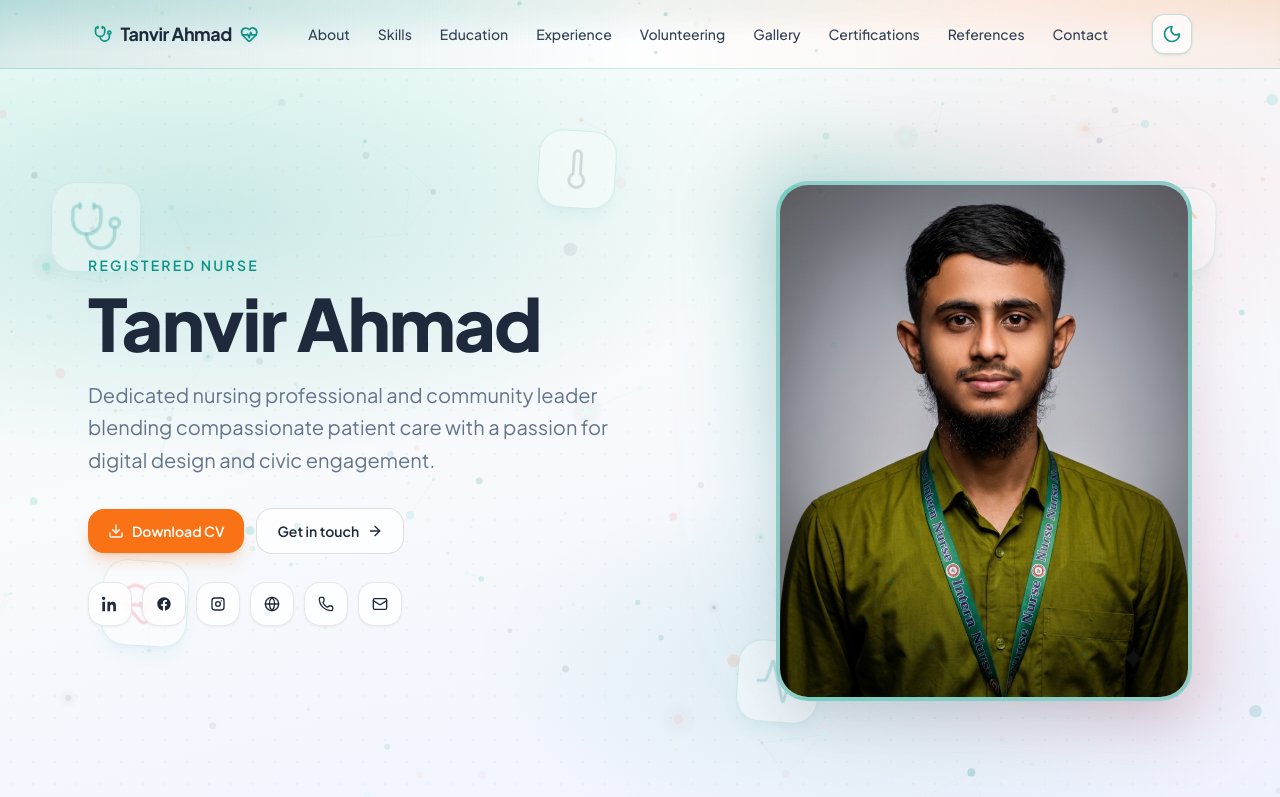
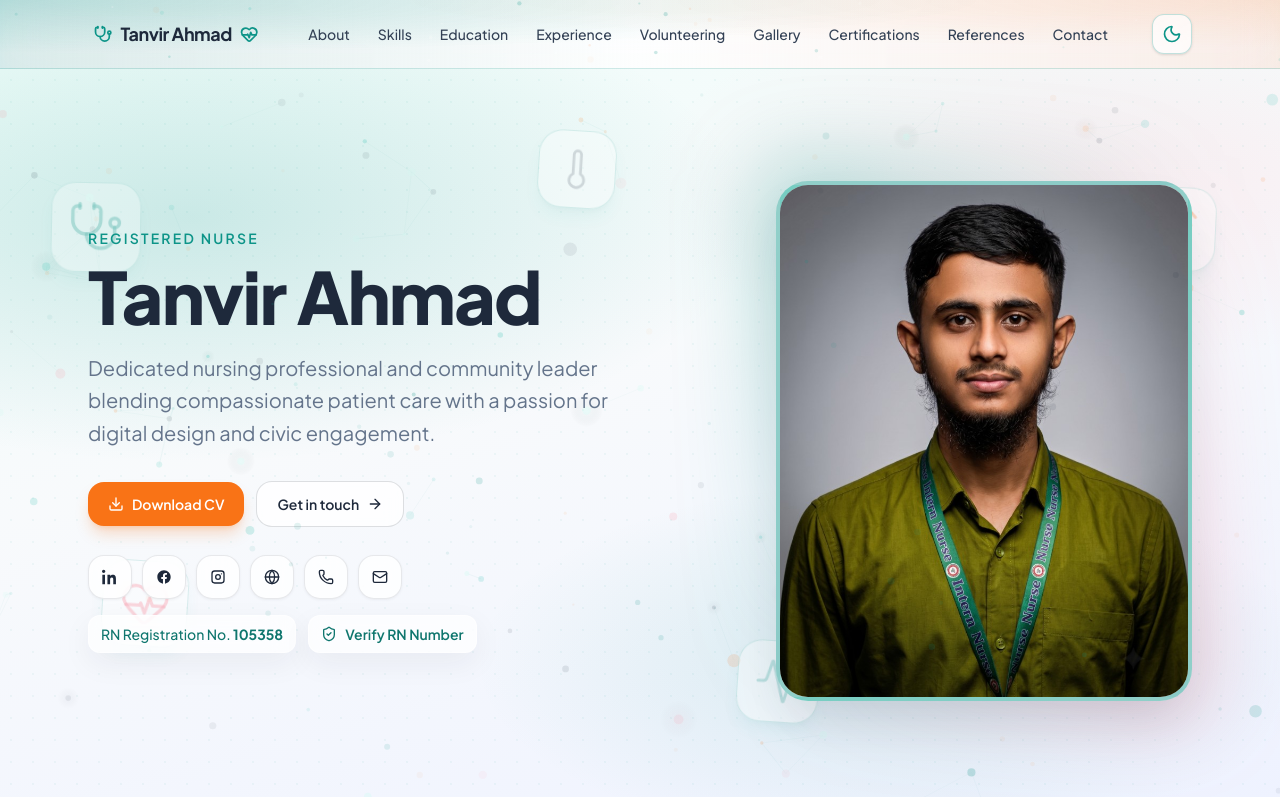
Before and after one commit to TanvirBD71/tanvir.ahmad.bd, a Next.js app: page / in a window 1280 px wide. Shown: the top 797 px of the page. Built offline with nearby package versions, Linux system fonts and the light colour scheme.

Commit message:
RN Number add

```diff
--- a/components/Hero.tsx
+++ b/components/Hero.tsx
@@ -1,7 +1,7 @@
 "use client";
 
 import { motion, useReducedMotion } from "framer-motion";
-import { ArrowRight, Download } from "lucide-react";
+import { ArrowRight, Download, ShieldCheck } from "lucide-react";
 import Image from "next/image";
 import HeroFloatingIcons from "@/components/HeroFloatingIcons";
 import HeroSpecialParticles from "@/components/HeroSpecialParticles";
@@ -115,6 +115,31 @@ export default function Hero() {
               </li>
             ))}
           </motion.ul>
+
+          <motion.div
+            className="mt-4 flex flex-wrap items-center gap-3"
+            initial={reduceMotion ? false : { opacity: 0, y: 14 }}
+            animate={{ opacity: 1, y: 0 }}
+            transition={{ duration: reduceMotion ? 0 : 0.5, delay: reduceMotion ? 0 : 0.3 }}
+          >
+            <p
+              className="glass-panel rounded-xl px-3 py-2 text-sm"
+              style={{ color: "var(--teal-dark)" }}
+            >
+              <span className="font-medium">RN Registration No.</span>{" "}
+              <span className="font-bold">{site.rnRegistrationNumber}</span>
+            </p>
+            <a
+              href={site.rnVerificationUrl}
+              target="_blank"
+              rel="noopener noreferrer"
+              className="focus-ring glass-panel inline-flex items-center gap-2 rounded-xl px-3 py-2 text-sm font-semibold shadow-sm transition hover:border-teal/60 hover:shadow-md hover:shadow-teal/10"
+              style={{ color: "var(--teal-dark)" }}
+            >
+              <ShieldCheck className="h-4 w-4" aria-hidden="true" />
+              Verify RN Number
+            </a>
+          </motion.div>
         </div>
 
         <motion.div
--- a/lib/content.ts
+++ b/lib/content.ts
@@ -1,6 +1,8 @@
 export const site = {
   name: "Tanvir Ahmad",
   title: "Registered Nurse",
+  rnRegistrationNumber: "105358",
+  rnVerificationUrl: "https://bncdb.bnmc.gov.bd/bnc/221260id.html",
   tagline:
     "Dedicated nursing professional and community leader blending compassionate patient care with a passion for digital design and civic engagement.",
   email: "tanvirnurse@gmail.com",
```
